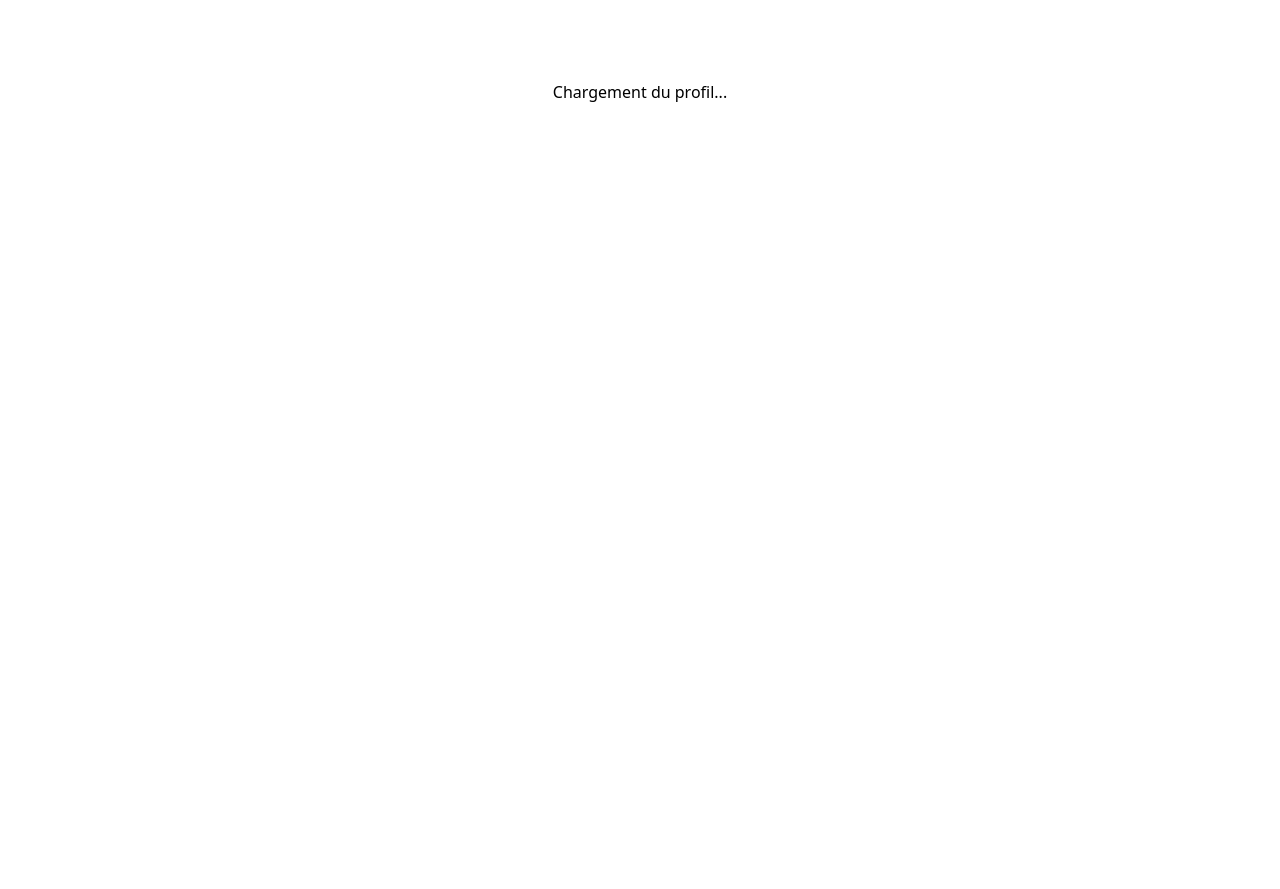
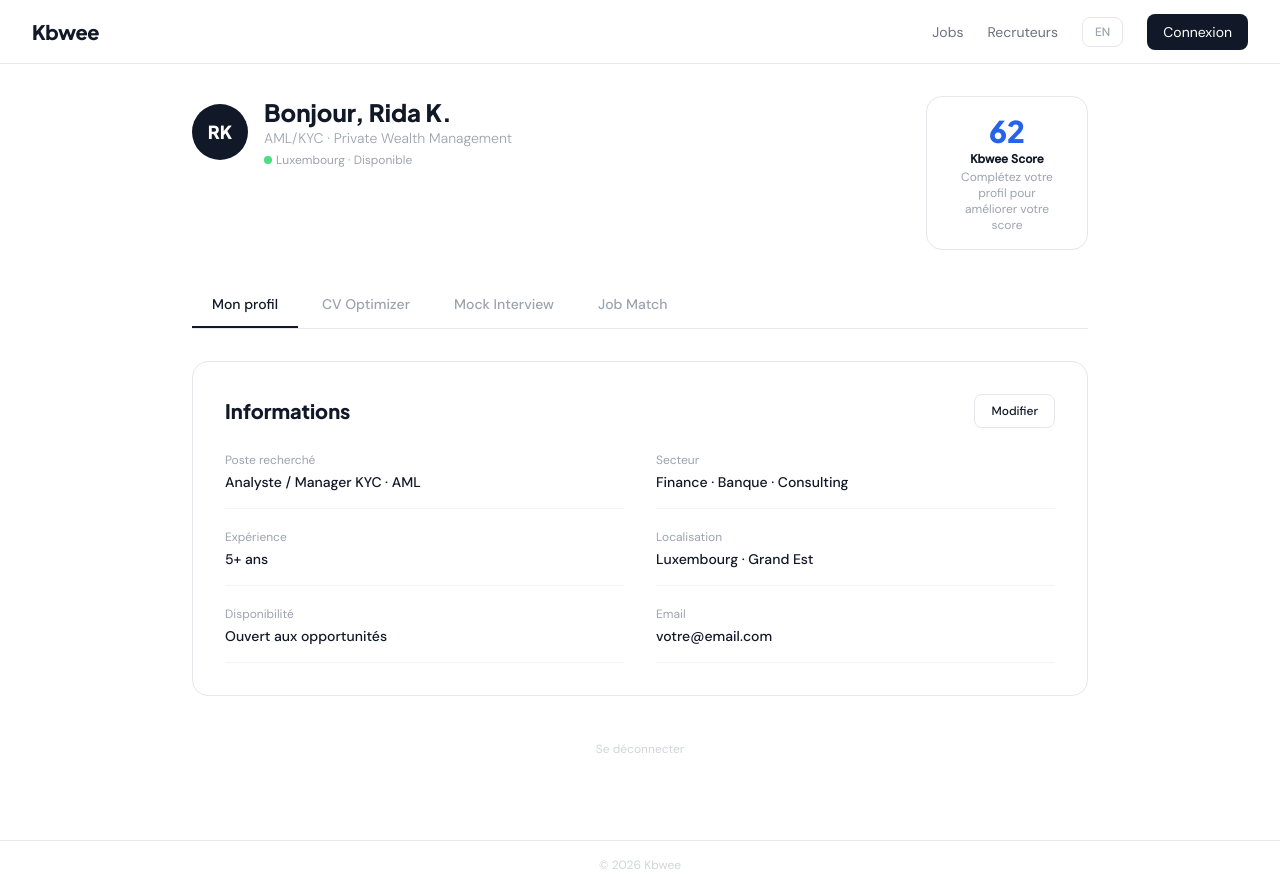
Before and after one commit to kbwee125/kbwee-live, a Next.js app: page /profil in a window 1280 px wide. Before the commit this address had no page. Before the commit the page ends 800 px from the top, so only its background shows below. Built offline with nearby package versions, Linux system fonts and the light colour scheme.

Commit message:
Refactor Profil component with language support

```diff
--- a/pages/profil.js
+++ b/pages/profil.js
@@ -1,46 +1,241 @@
-import { useEffect, useState } from "react";
-import { useRouter } from "next/router";
-import { supabase } from "../lib/supabaseClient";
+import React, { useState } from "react";
+import Link from "next/link";
 
 export default function Profil() {
-  const [user, setUser] = useState(null);
-  const router = useRouter();
+  const [lang, setLang] = useState("fr");
+  const [activeTab, setActiveTab] = useState("profil");
 
-  useEffect(() => {
-    // Vérifie si un utilisateur est connecté
-    const getUser = async () => {
-      const { data, error } = await supabase.auth.getUser();
-      if (error || !data.user) {
-        router.push("/login"); // Redirige si non connecté
-      } else {
-        setUser(data.user);
-      }
-    };
-    getUser();
-  }, []);
-
-  const handleLogout = async () => {
-    await supabase.auth.signOut();
-    router.push("/login");
+  const t = {
+    fr: {
+      nav_jobs: "Jobs",
+      nav_recruiter: "Recruteurs",
+      nav_login: "Connexion",
+      greeting: "Bonjour,",
+      name: "Rida K.",
+      role: "AML/KYC · Private Wealth Management",
+      location: "Luxembourg · Disponible",
+      tab_profil: "Mon profil",
+      tab_cv: "CV Optimizer",
+      tab_interview: "Mock Interview",
+      tab_match: "Job Match",
+      score_label: "Kbwee Score",
+      score_sub: "Complétez votre profil pour améliorer votre score",
+      section_info: "Informations",
+      edit: "Modifier",
+      coming_soon: "Bientôt disponible",
+      coming_desc: "Cette fonctionnalité IA est en cours de développement. Rejoignez la liste d'attente pour y accéder en priorité.",
+      notify: "Me notifier",
+      fields: {
+        poste: "Poste recherché",
+        secteur: "Secteur",
+        experience: "Expérience",
+        localisation: "Localisation",
+        dispo: "Disponibilité",
+        email: "Email",
+      },
+      values: {
+        poste: "Analyste / Manager KYC · AML",
+        secteur: "Finance · Banque · Consulting",
+        experience: "5+ ans",
+        localisation: "Luxembourg · Grand Est",
+        dispo: "Ouvert aux opportunités",
+        email: "votre@email.com",
+      },
+      cv_title: "CV Optimizer IA",
+      cv_desc: "Importez votre CV — Kbwee l'analyse, le restructure et vous donne un score de pertinence selon le poste visé.",
+      interview_title: "Mock Interview IA",
+      interview_desc: "Simulez un entretien complet par IA. Questions personnalisées selon votre profil, feedback instantané, progression mesurée.",
+      match_title: "Job Match",
+      match_desc: "Notre algorithme analyse votre profil en profondeur et vous propose uniquement les offres réellement alignées avec vos compétences.",
+      logout: "Se déconnecter",
+    },
+    en: {
+      nav_jobs: "Jobs",
+      nav_recruiter: "Recruiters",
+      nav_login: "Login",
+      greeting: "Hello,",
+      name: "Rida K.",
+      role: "AML/KYC · Private Wealth Management",
+      location: "Luxembourg · Available",
+      tab_profil: "My profile",
+      tab_cv: "CV Optimizer",
+      tab_interview: "Mock Interview",
+      tab_match: "Job Match",
+      score_label: "Kbwee Score",
+      score_sub: "Complete your profile to improve your score",
+      section_info: "Information",
+      edit: "Edit",
+      coming_soon: "Coming soon",
+      coming_desc: "This AI feature is under development. Join the waitlist to get early access.",
+      notify: "Notify me",
+      fields: {
+        poste: "Target position",
+        secteur: "Sector",
+        experience: "Experience",
+        localisation: "Location",
+        dispo: "Availability",
+        email: "Email",
+      },
+      values: {
+        poste: "KYC · AML Analyst / Manager",
+        secteur: "Finance · Banking · Consulting",
+        experience: "5+ years",
+        localisation: "Luxembourg · Grand Est",
+        dispo: "Open to opportunities",
+        email: "your@email.com",
+      },
+      cv_title: "CV Optimizer AI",
+      cv_desc: "Upload your CV — Kbwee analyses, restructures it and gives you a relevance score for your target position.",
+      interview_title: "Mock Interview AI",
+      interview_desc: "Simulate a full AI-powered interview. Personalised questions, instant feedback, measured progress.",
+      match_title: "Job Match",
+      match_desc: "Our algorithm deeply analyses your profile and only suggests jobs truly aligned with your skills.",
+      logout: "Sign out",
+    },
   };
 
-  if (!user) {
-    return <p className="text-center mt-20">Chargement du profil...</p>;
-  }
+  const copy = t[lang];
 
-  return (
-    <div className="min-h-screen flex flex-col justify-center items-center bg-white p-4">
-      <div className="w-full max-w-md text-center space-y-4">
-        <h1 className="text-2xl font-bold">Mon Profil</h1>
-        <p><strong>Email :</strong> {user.email}</p>
-        <p><strong>ID :</strong> {user.id}</p>
-        <button
-          onClick={handleLogout}
-          className="mt-4 bg-red-600 text-white px-4 py-2 rounded hover:bg-red-700"
-        >
-          Se déconnecter
+  const ComingSoon = ({ title, desc }) => (
+    <div className="border-2 border-dashed border-gray-200 rounded-2xl p-12 text-center">
+      <div className="w-12 h-12 bg-blue-50 rounded-full flex items-center justify-center mx-auto mb-4">
+        <svg width="20" height="20" viewBox="0 0 24 24" fill="none">
+          <path d="M12 2v4M12 18v4M4.93 4.93l2.83 2.83M16.24 16.24l2.83 2.83M2 12h4M18 12h4M4.93 19.07l2.83-2.83M16.24 7.76l2.83-2.83" stroke="#2563EB" strokeWidth="2" strokeLinecap="round"/>
+        </svg>
+      </div>
+      <h3 className="font-display text-xl font-extrabold mb-2">{title}</h3>
+      <p className="text-gray-400 font-light text-sm max-w-sm mx-auto mb-6 leading-relaxed">{desc}</p>
+      <div className="inline-flex items-center gap-2 bg-blue-50 text-blue-600 text-xs font-semibold px-4 py-2 rounded-full mb-6">
+        <span className="w-1.5 h-1.5 rounded-full bg-blue-600 inline-block"></span>
+        {copy.coming_soon}
+      </div>
+      <div>
+        <button className="bg-gray-900 text-white px-6 py-3 rounded-xl text-sm font-medium hover:opacity-80 transition">
+          {copy.notify}
         </button>
       </div>
     </div>
   );
+
+  return (
+    <div className="min-h-screen bg-white text-gray-900 flex flex-col" style={{ fontFamily: "'DM Sans', sans-serif" }}>
+      <style>{`
+        @import url('https://fonts.googleapis.com/css2?family=Plus+Jakarta+Sans:wght@700;800&family=DM+Sans:wght@300;400;500&display=swap');
+        .font-display { font-family: 'Plus Jakarta Sans', sans-serif; }
+      `}</style>
+
+      {/* NAV */}
+      <header className="fixed top-0 left-0 right-0 z-50 bg-white border-b border-gray-200 flex items-center justify-between px-8 h-16">
+        <Link href="/" className="font-display text-xl font-extrabold tracking-tight">Kbwee</Link>
+        <nav className="flex items-center gap-6">
+          <Link href="/jobs" className="text-sm text-gray-500 hover:text-gray-900 transition">{copy.nav_jobs}</Link>
+          <Link href="/post-job" className="text-sm text-gray-500 hover:text-gray-900 transition">{copy.nav_recruiter}</Link>
+          <button
+            onClick={() => setLang(lang === "fr" ? "en" : "fr")}
+            className="text-xs font-medium text-gray-400 hover:text-gray-900 border border-gray-200 px-3 py-1.5 rounded-lg transition"
+          >
+            {lang === "fr" ? "EN" : "FR"}
+          </button>
+          <Link href="/login" className="text-sm bg-gray-900 text-white px-4 py-2 rounded-lg hover:opacity-80 transition">{copy.nav_login}</Link>
+        </nav>
+      </header>
+
+      <main className="flex-grow pt-24 pb-20 px-6">
+        <div className="max-w-4xl mx-auto">
+
+          {/* Header profil */}
+          <div className="flex items-start justify-between mb-8 flex-wrap gap-4">
+            <div className="flex items-center gap-4">
+              <div className="w-14 h-14 rounded-full bg-gray-900 flex items-center justify-center text-white font-display font-extrabold text-lg">
+                RK
+              </div>
+              <div>
+                <div className="flex items-center gap-2">
+                  <h1 className="font-display text-2xl font-extrabold">{copy.greeting} {copy.name}</h1>
+                </div>
+                <p className="text-sm text-gray-400 font-light">{copy.role}</p>
+                <div className="flex items-center gap-1 mt-1">
+                  <span className="w-2 h-2 rounded-full bg-green-400 inline-block"></span>
+                  <span className="text-xs text-gray-400">{copy.location}</span>
+                </div>
+              </div>
+            </div>
+
+            {/* Kbwee Score */}
+            <div className="border border-gray-200 rounded-2xl px-6 py-4 text-center min-w-32">
+              <div className="font-display text-3xl font-extrabold text-blue-600">62</div>
+              <div className="text-xs font-semibold text-gray-900 mt-0.5">{copy.score_label}</div>
+              <div className="text-xs text-gray-400 mt-0.5 max-w-28">{copy.score_sub}</div>
+            </div>
+          </div>
+
+          {/* Tabs */}
+          <div className="flex gap-1 border-b border-gray-200 mb-8 overflow-x-auto">
+            {[
+              { key: "profil", label: copy.tab_profil },
+              { key: "cv", label: copy.tab_cv },
+              { key: "interview", label: copy.tab_interview },
+              { key: "match", label: copy.tab_match },
+            ].map((tab) => (
+              <button
+                key={tab.key}
+                onClick={() => setActiveTab(tab.key)}
+                className={`px-5 py-3 text-sm font-medium whitespace-nowrap border-b-2 transition ${
+                  activeTab === tab.key
+                    ? "border-gray-900 text-gray-900"
+                    : "border-transparent text-gray-400 hover:text-gray-900"
+                }`}
+              >
+                {tab.label}
+              </button>
+            ))}
+          </div>
+
+          {/* Contenu tabs */}
+          {activeTab === "profil" && (
+            <div className="border border-gray-200 rounded-2xl p-8">
+              <div className="flex justify-between items-center mb-6">
+                <h2 className="font-display text-xl font-extrabold">{copy.section_info}</h2>
+                <button className="text-xs font-medium border border-gray-200 px-4 py-2 rounded-lg hover:border-gray-900 transition">
+                  {copy.edit}
+                </button>
+              </div>
+              <div className="grid grid-cols-2 gap-x-8 gap-y-5">
+                {Object.keys(copy.fields).map((key) => (
+                  <div key={key} className="border-b border-gray-100 pb-4">
+                    <div className="text-xs text-gray-400 mb-1">{copy.fields[key]}</div>
+                    <div className="text-sm font-medium">{copy.values[key]}</div>
+                  </div>
+                ))}
+              </div>
+            </div>
+          )}
+
+          {activeTab === "cv" && (
+            <ComingSoon title={copy.cv_title} desc={copy.cv_desc} />
+          )}
+
+          {activeTab === "interview" && (
+            <ComingSoon title={copy.interview_title} desc={copy.interview_desc} />
+          )}
+
+          {activeTab === "match" && (
+            <ComingSoon title={copy.match_title} desc={copy.match_desc} />
+          )}
+
+          {/* Déconnexion */}
+          <div className="mt-10 text-center">
+            <Link href="/login" className="text-xs text-gray-300 hover:text-gray-600 transition">
+              {copy.logout}
+            </Link>
+          </div>
+
+        </div>
+      </main>
+
+      <footer className="border-t border-gray-200 px-8 py-4 text-center">
+        <p className="text-xs text-gray-300">© 2026 Kbwee</p>
+      </footer>
+    </div>
+  );
 }
```
